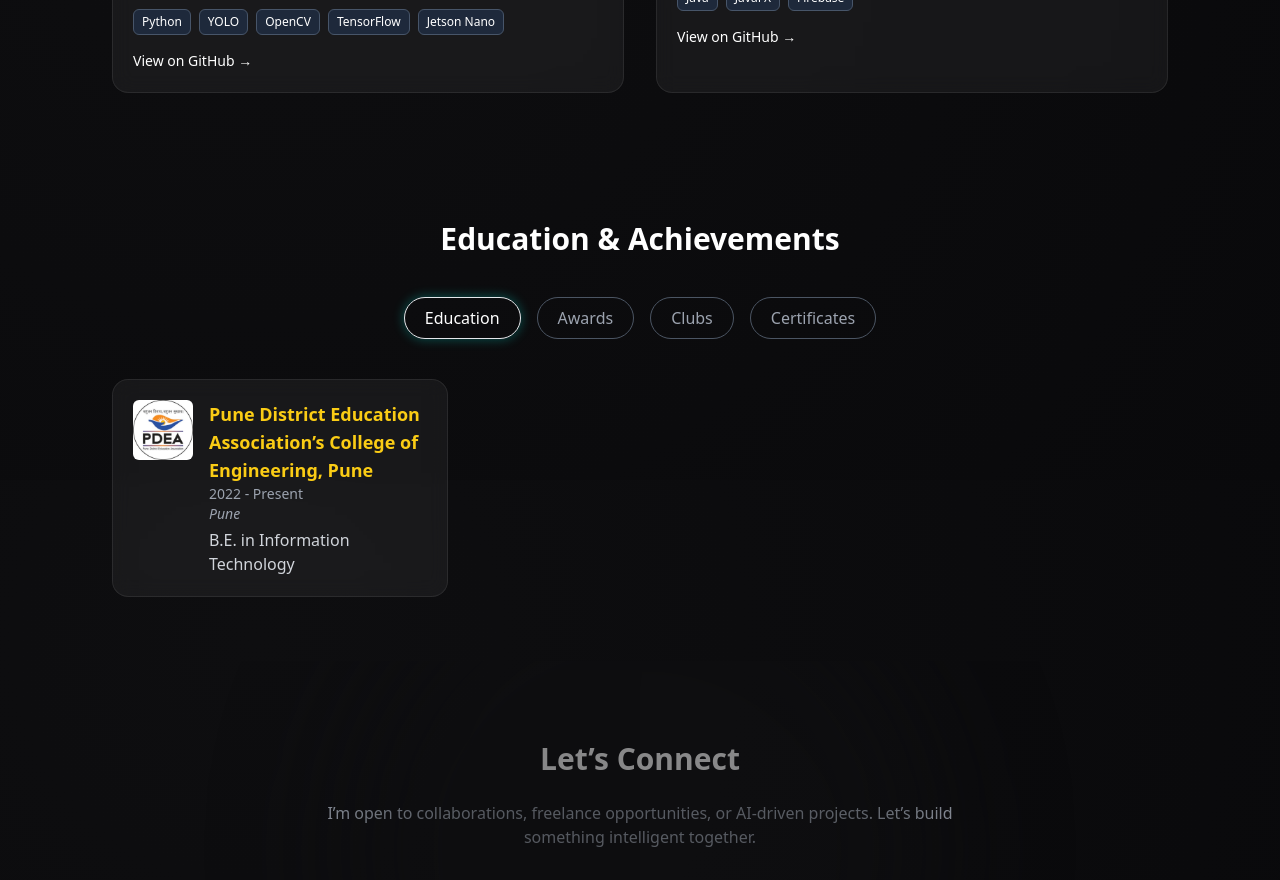
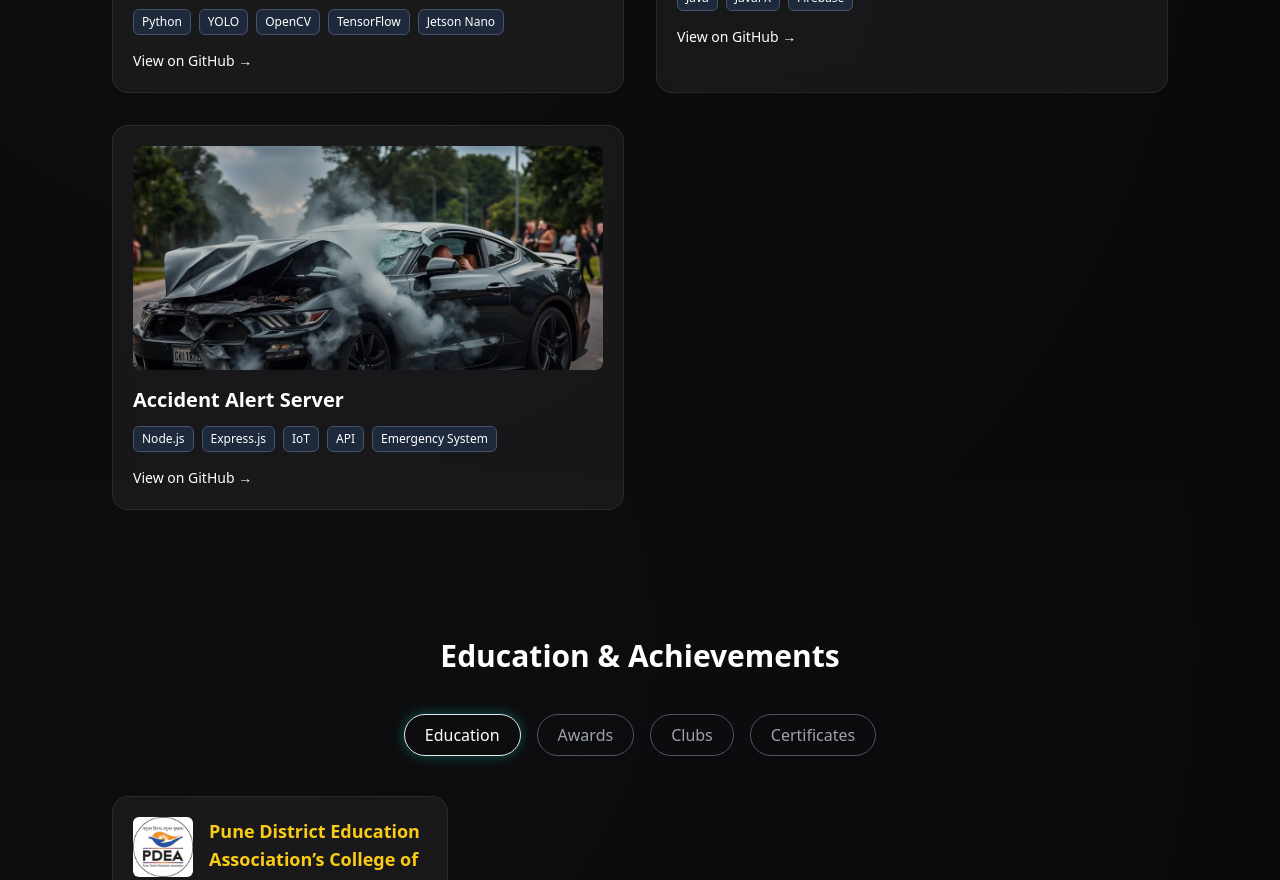
Before and after one commit to jayaschool1981-rgb/om-barvekar-portfolio, a Next.js app: page / in a window 1280 px wide. Shown: the part 1920-2800 px from the top of the page. Built offline with nearby package versions, Linux system fonts and the light colour scheme.

Commit message:
Added Accident Alert Server project and Education section updates

```diff
--- a/components/Projects.jsx
+++ b/components/Projects.jsx
@@ -17,6 +17,17 @@ export default function Projects() {
       link: "https://github.com/jayaschool1981-rgb/VybeRide-JavaFX",
       image: "/projects/VIBERIDE.jpg",
     },
+    {
+      title: "Accident Alert Server",
+      description:
+        "A real-time accident alert and emergency response server built using Node.js and Express. It processes IoT crash sensor data, triggers instant alerts via APIs, and integrates with SMS/GPS systems for faster emergency handling.",
+      link: "https://github.com/jayaschool1981-rgb/accident-alert-server",
+      image: "/projects/car-accident.jpeg",
+      tech: ["Node.js", "Express.js", "IoT", "API", "Emergency System"], // ✅ renamed
+    },
+
+
+
   ];
 
   return (
```
Also changed, not shown: public/projects/accident-server.webp (added), public/projects/car-accident.jpeg (added).
